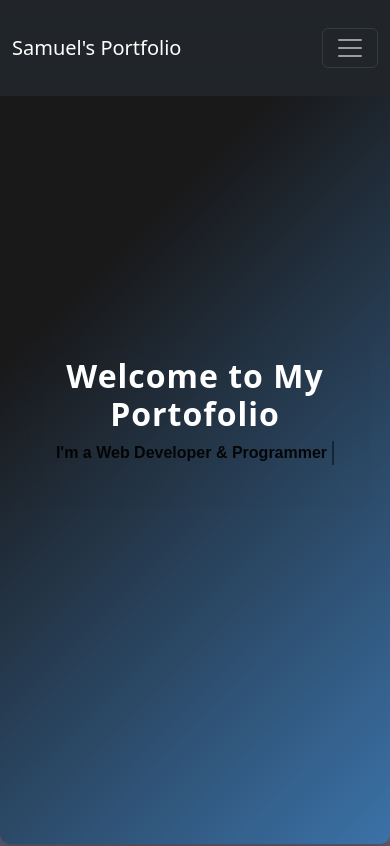
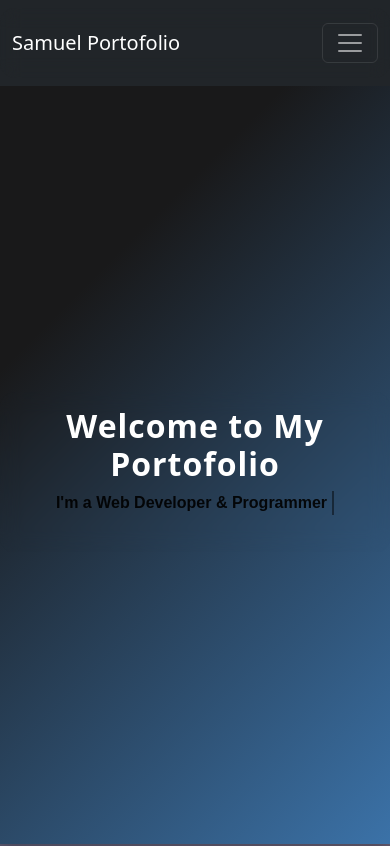
Before and after one commit to muelharr/samuel.github.io, a plain HTML site: page index.html in a window 390 px wide. Shown: the top 846 px of the page. Drawn offline with nearby package versions, Linux system fonts and the light colour scheme.

Commit message:
menambah responsif

```diff
--- a/index.html
+++ b/index.html
@@ -17,7 +17,7 @@
   <body>
     <nav class="navbar navbar-expand-lg navbar-dark fixed-top bg-dark">
         <div class="container">
-            <a class="navbar-brand" href="#">Samuel's Portfolio</a>
+            <a class="navbar-brand" href="#">Samuel Portofolio</a>
             <button class="navbar-toggler" type="button" data-bs-toggle="collapse" data-bs-target="#navbarNav">
                 <span class="navbar-toggler-icon"></span>
             </button>
--- a/style.css
+++ b/style.css
@@ -18,6 +18,9 @@ body {
     background: rgba(26, 26, 26, 0.9);
     padding: 15px 20px;
     z-index: 1000;
+    display: flex;
+    justify-content: space-between;
+    align-items: center;
 }
 
 p {
@@ -62,16 +65,14 @@ p {
 /* Hero Section */
 .hero-section {
     background: linear-gradient(135deg, #19191a 30%, #3b72a8 100%);
-    color: white;
     display: flex;
     flex-direction: column;
     justify-content: center;
+    align-items: center;
+    height: 100vh;
     text-align: center;
-    align-items: center;
-    padding: 20px;
-    border-radius: 10px;
     box-shadow: 0 8px 16px rgba(0, 0, 0, 0.2);
-    height: 100vh;
+    color: white;
 }
 
 .hero-section h1 {
@@ -249,8 +250,13 @@ button:hover, .social-icons a:hover {
 }
 
 @media (max-width: 768px) {
+    .navbar {
+        padding: 10px 15px;
+        flex-direction: column;
+    }
+
     .hero-section {
-        padding: 50px 20px;
+        padding-top: 100px;
     }
 
     .hero-section h1 {
@@ -261,7 +267,12 @@ button:hover, .social-icons a:hover {
         font-size: 1rem;
     }
 
-    .contact-card {
-        text-align: center;
+    .container {
+        padding: 15px;
+    }
+
+    .profile-img {
+        width: 120px;
+        height: 120px;
     }
 }
```
